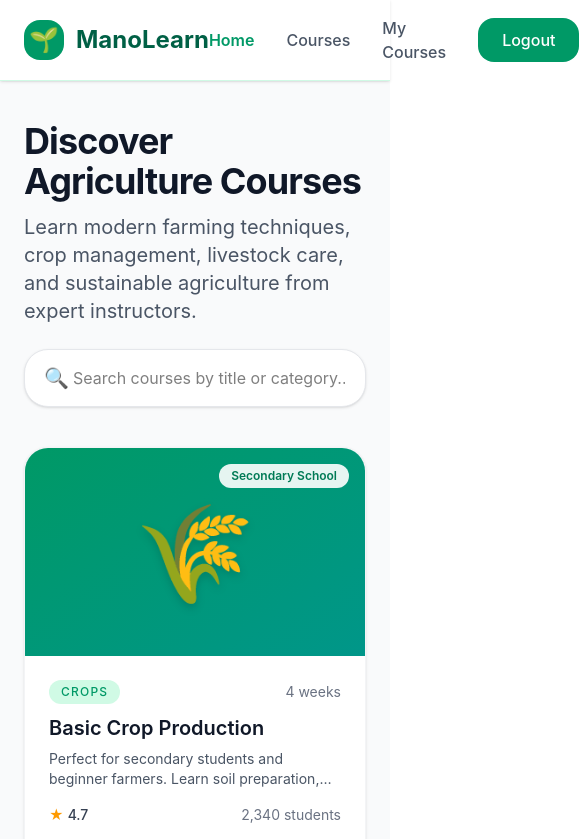
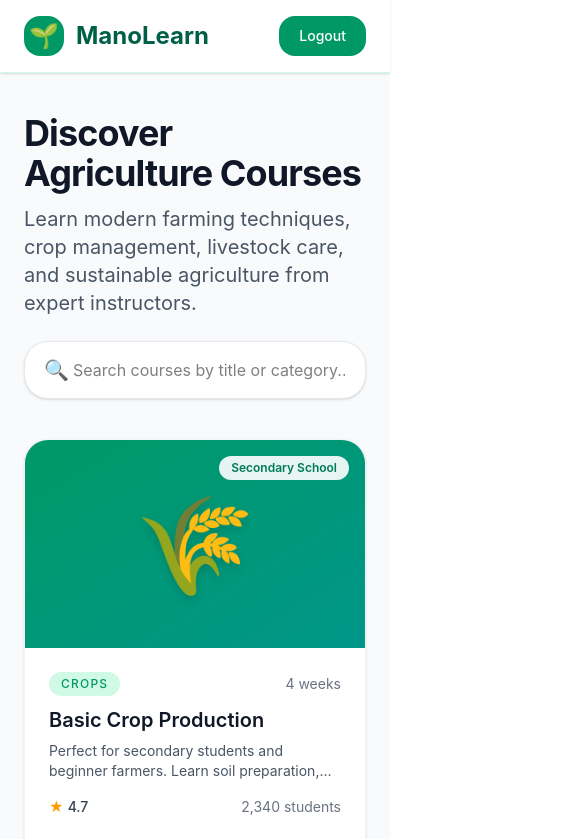
Before and after one commit to JM-19G/My-E-Learning-Website, a React (Vite) app in the folder ManoLearn/: page / in a window 390 px wide. Shown: the top 839 px of the page, 579 px wide, since content can reach past the window. Built offline with nearby package versions, Linux system fonts and the light colour scheme.

Commit message:
I improve Navbar with better mobile layout

```diff
--- a/ManoLearn/src/components/common/Navbar.jsx
+++ b/ManoLearn/src/components/common/Navbar.jsx
@@ -17,33 +17,29 @@ const Navbar = () => {
           <div className="w-10 h-10 bg-emerald-600 rounded-2xl flex items-center justify-center text-2xl">
             🌱
           </div>
-          <div>
           <span className="font-bold text-2xl text-emerald-800">ManoLearn</span>
-          </div>
         </Link>
 
-        <div className="flex items-center gap-8">
+        <div className="hidden md:flex items-center gap-8">
           {navLinks.map((link) => (
             <Link
               key={link.path}
               to={link.path}
               className={`font-medium transition-colors hover:text-emerald-600 ${
-                location.pathname === link.path
-                  ? 'text-emerald-600 font-semibold'
-                  : 'text-gray-600'
+                location.pathname === link.path ? 'text-emerald-600 font-semibold' : 'text-gray-600'
               }`}
             >
               {link.name}
             </Link>
           ))}
+        </div>
 
         <Link
           to="/login"
-            className="bg-emerald-600 hover:bg-emerald-700 text-white px-6 py-2.5 rounded-2xl font-medium transition"
+          className="bg-emerald-600 hover:bg-emerald-700 text-white px-5 py-2.5 rounded-2xl font-medium transition text-sm"
         >
           Logout
         </Link>
-        </div>
       </div>
     </nav>
   );
```
Lines whose indentation alone changed are shown as unchanged.
